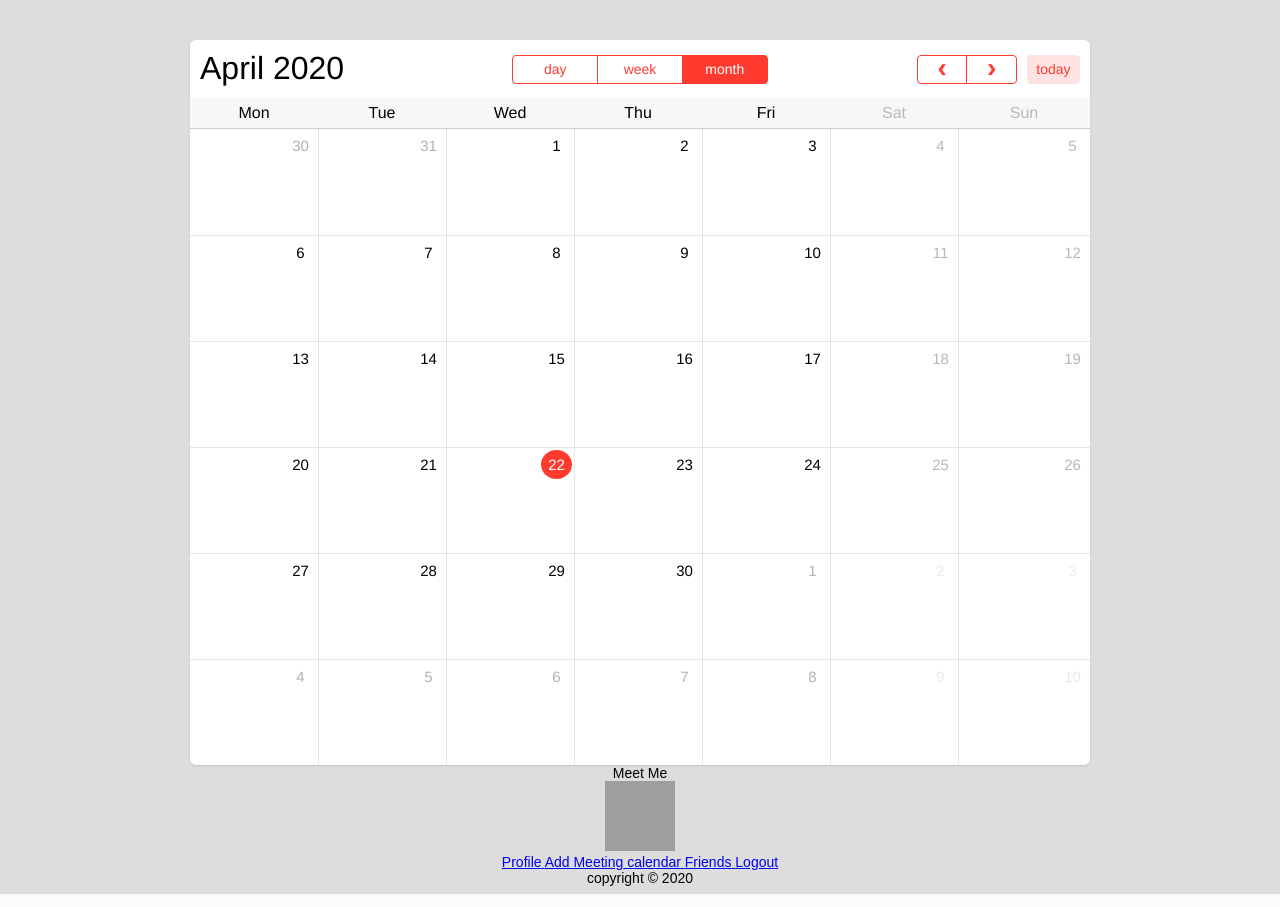
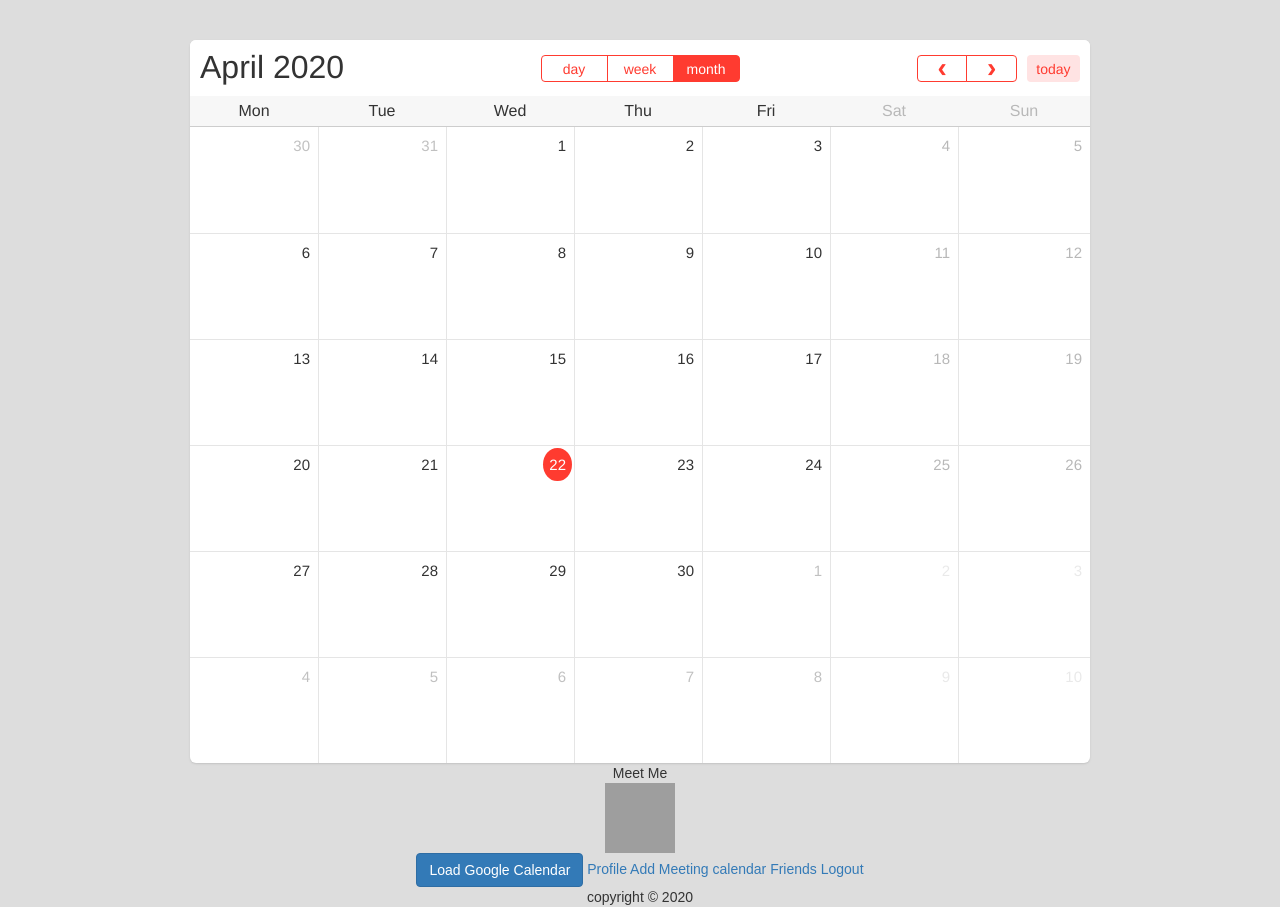
Before and after one commit to egedemirtas/MeetMe, a Django app: template MeetMe/eventCalendar/templates/eventCalendar/calendar.html in a window 1280 px wide. Run offline with Django 3.2, Linux system fonts and the light colour scheme; the template is opened without the code that fills it, so the values that code supplies are empty; some libraries are stand-ins or nearby versions; grey boxes are pictures that could not be loaded.

Commit message:
load google calendar button added

```diff
--- a/MeetMe/eventCalendar/templates/eventCalendar/calendar.html
+++ b/MeetMe/eventCalendar/templates/eventCalendar/calendar.html
@@ -7,7 +7,7 @@
 	<meta charset="utf-8" />
 	<meta http-equiv="X-UA-Compatible" content="IE=edge,chrome=1" />
 
-
+<link rel="stylesheet" href="https://maxcdn.bootstrapcdn.com/bootstrap/3.4.1/css/bootstrap.min.css">
 <link href="{% static 'css/fullcalendar.css' %}" rel='stylesheet' />
 <link href="{% static 'css/fullcalendar.print.css' %}" rel='stylesheet' media='print' />
 <script src="{% static 'js/jquery-1.10.2.js' %}" type="text/javascript"></script>
@@ -215,6 +215,9 @@
     <div class="avatar__name">{{user.username}}</div>
   </div>
   <nav class="menu">
+	<a class="menu__item" href="">
+		<button type="button" class="btn btn-primary">Load Google Calendar</button>
+	</a>
     <a class="menu__item" href="{% url 'profile' %}">
       <i class="menu__icon fa fa-home"></i>
       <span class="menu__text">Profile</span>
--- a/MeetMe/eventCalendar/templates/eventCalendar/profile.html
+++ b/MeetMe/eventCalendar/templates/eventCalendar/profile.html
@@ -311,6 +311,7 @@
     <div class="avatar__name">{{user.username}}</div>
   </div>
   <nav class="menu">
+
     <a class="menu__item menu__item--active" href="{% url 'profile' %}">
       <i class="menu__icon fa fa-home"></i>
       <span class="menu__text">Profile</span>
```
